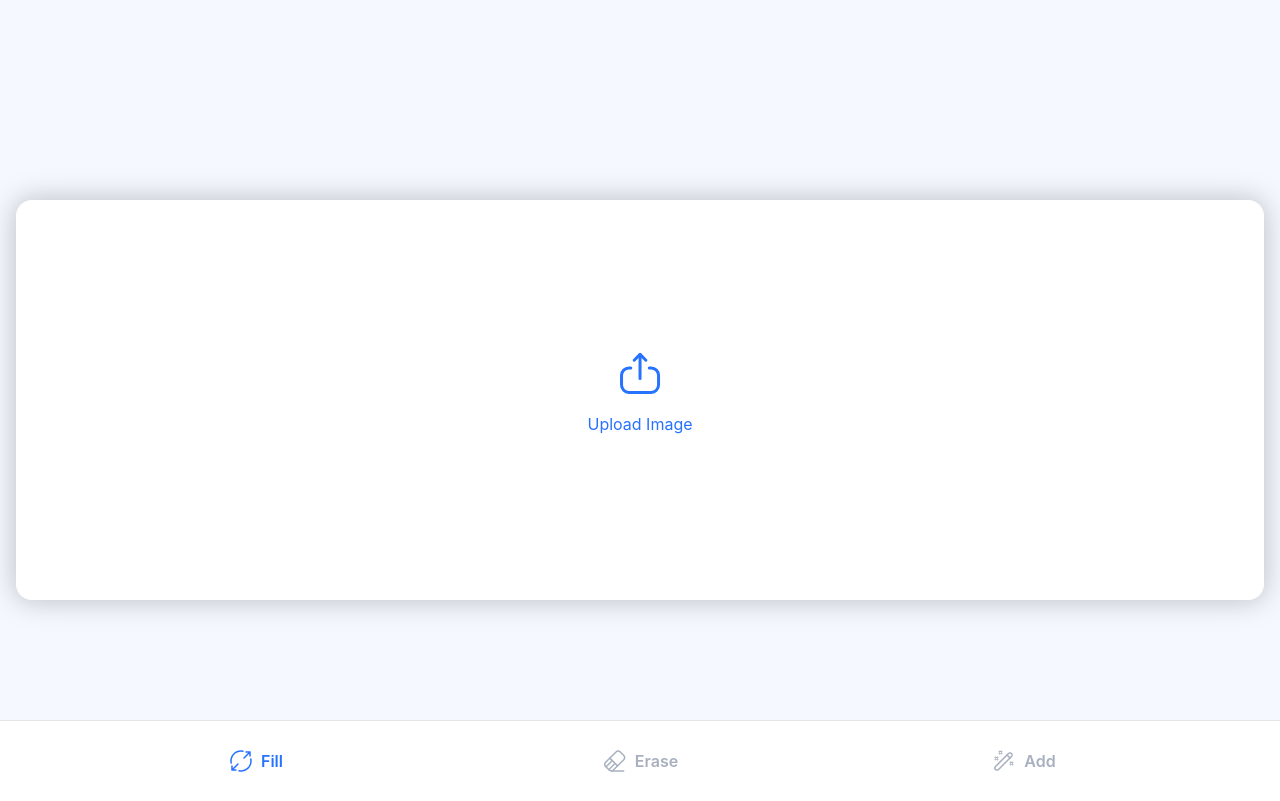
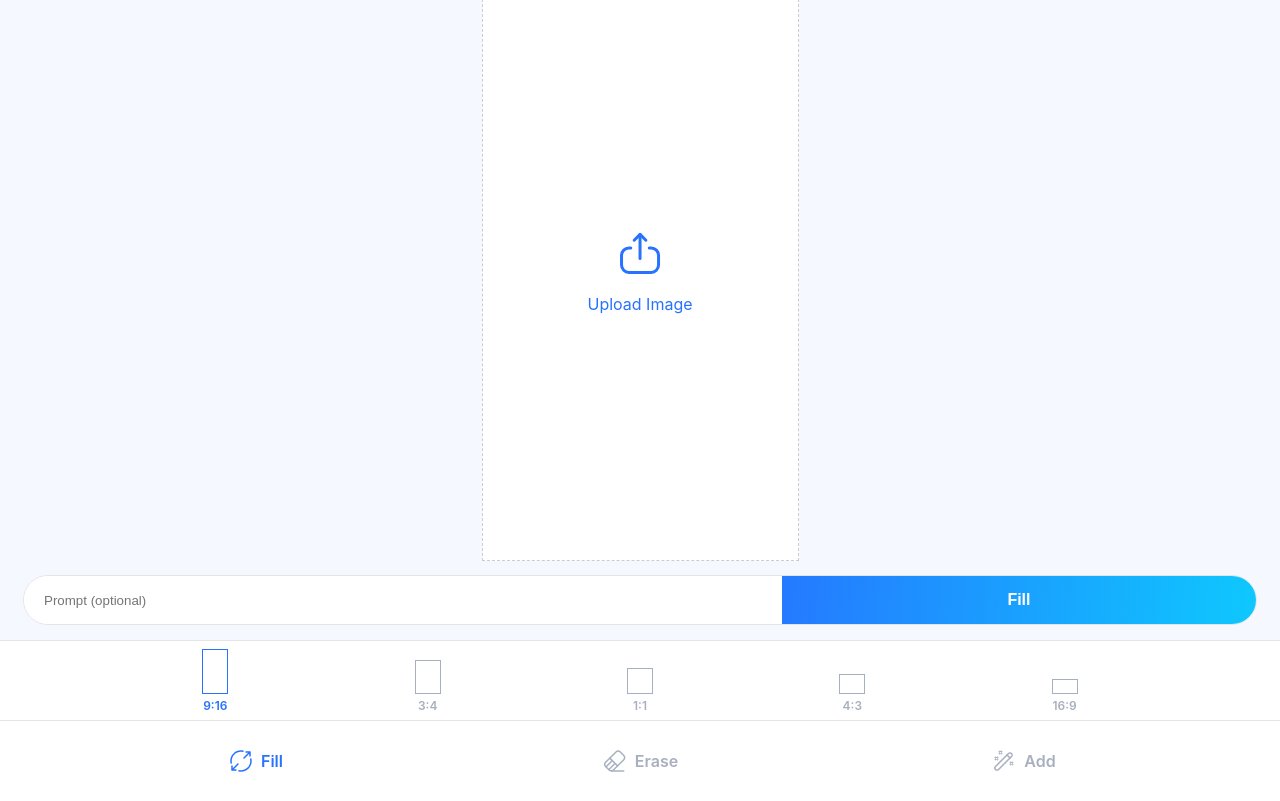
Before and after one commit to mustafaalfredji/imagecanvas, a React (Create React App) app: page / in a window 1280 px wide. Built offline with nearby package versions, Linux system fonts and the light colour scheme.

Commit message:
Remove background and empty canvas management

```diff
--- a/src/Components/CanvasEmpty.js
+++ b/src/Components/CanvasEmpty.js
@@ -1,30 +1,88 @@
+
 import {ReactComponent as UploadIcon} from '../resources/upload.svg'
+import { useEffect } from 'react'
 
-const CanvasEmpty = ({ clickUpload }) => {
+const aspectRatioGenerator = (index) => {
+	if (index === 0) {
+		return {
+			width: 9,
+			height: 16,
+			ratio: '9/16',
+		}
+	}
+	if (index === 1) {
+		return {
+			width: 3,
+			height: 4,
+			ratio: '3/4',
+		}
+	}
+	if (index === 2) {
+		return {
+			width: 1,
+			height: 1,
+			ratio: '1/1',
+		}
+	}
+	if (index === 3) {
+		return {
+			width: 4,
+			height: 3,
+			ratio: '4/3',
+		}
+	}
+	if (index === 4) {
+		return {
+			width: 16,
+			height: 9,
+			ratio: '16/9',
+		}
+	}
+}
+
+const CanvasEmpty = ({ clickUpload, workingHeight, aspectRatio }) => {
+
+	const decideDimensions = () => {
+		const ratioInfo = aspectRatioGenerator(aspectRatio)
+		let width = (ratioInfo.width / ratioInfo.height) * workingHeight
+		let height = workingHeight
+
+		if (width > window.innerWidth) {
+			width = window.innerWidth
+			height = (ratioInfo.height / ratioInfo.width) * width
+		}
+
+		return {
+			width: width,
+			height: height,
+		}
+	}
+
 	return (
 		<div
 			style={{
-				padding: 16,
 				display: 'flex',
 				alignItems: 'center',
 				justifyContent: 'center',
-                height: window.innerHeight - 32,
+                height: workingHeight,
+				width: '100%',
 			}}
 		>
 			<div
 				onClick={clickUpload}
 				style={{
-					height: window.innerHeight / 2,
+					height: decideDimensions().height,
+					width: decideDimensions().width,
 					backgroundColor: '#fff',
 					color: '#2772FF',
 					cursor: 'pointer',
-                    width: '100%',
                     display: 'flex',
-                    borderRadius: 16,
+					aspectRatio: aspectRatioGenerator(aspectRatio).ratio,
 					flexDirection: 'column',
                     alignItems: 'center',
                     justifyContent: 'center',
-                    filter: 'drop-shadow(0px 0px 14px rgba(0, 0, 0, 0.25))'
+					border: '1px dashed #ccc',
+					transition: 'all 0.2s ease',
 				}}
 			>
 				<UploadIcon
--- a/src/Components/CanvasUI.js
+++ b/src/Components/CanvasUI.js
@@ -117,6 +117,12 @@ const CanvasUI = ({
             drawingComponentRef.current.exportCanvas();
         }
 
+        const handleEraseMode = (mode) => {
+            setEraseMode(mode)
+            if(mode === 'background') {
+                undo()
+            }
+        }
 	return (
 		<div>
 			{isLoading && (
@@ -149,23 +155,25 @@ const CanvasUI = ({
 						ref={drawingComponentRef}
 					/>
 				) : (
-					<CanvasEmpty clickUpload={clickUpload} />
+					<CanvasEmpty
+                        clickUpload={clickUpload}
+                        aspectRatio={aspectRatio}
+                        workingHeight={workingAreaHeight - 160}
+                    />
 				)}
 			</div>
 			{currentTool === 'fill' && (
 				<div>
 					<div style={{ height: 80 }}>
-						{image ? (
                         <PromptBox
                             generate={fillGenerate}
                             textPrompt={textPrompt}
                             setTextPrompt={setTextPrompt}
                         />
-						) : null}
 					</div>
 					<div style={{ height: 80 }}>
 						<FillControls
-							isVisible={image ? true : false}
+							isVisible={true}
 							currentCanvas={aspectRatio}
 							setCurrentCanvas={setAspectRatio}
 						/>
@@ -177,7 +185,9 @@ const CanvasUI = ({
 					<div style={{ height: 80 }}>
                         <RemoveButton
                             runRemove={runRemove}
-                            canRemove={history.length > 0}
+                            isRemoveBG={eraseMode === 'background'}
+                            canRemove={history.length > 0 || eraseMode === 'background'}
+                            isVisible={image ? true : false}
                         />
                     </div>
 					<div style={{ height: 80 }}>
@@ -186,7 +196,7 @@ const CanvasUI = ({
 							undo={undo}
                             hasUndo={history.length > 0}
 							eraseMode={eraseMode}
-							setEraseMode={setEraseMode}
+							setEraseMode={handleEraseMode}
 						/>
 					</div>
 				</div>
--- a/src/Components/PromptBox.js
+++ b/src/Components/PromptBox.js
@@ -13,14 +13,14 @@ const styles = {
         justifyContent: 'center',
         width: 'calc(100% - 48px)',
         border: '1px solid #E5E5E5',
-        borderRadius: '10px',
+        borderRadius: '40px',
         overflow: 'hidden',
         height: 48,
     },
     input: {
         width: '100%',
-        borderTopLeftRadius: '10px',
-        borderBottomLeftRadius: '10px',
+        borderTopLeftRadius: '20px',
+        borderBottomLeftRadius: '20px',
         paddingLeft: '20px',
         border: 'none',
     },
--- a/src/Components/RemoveButton.js
+++ b/src/Components/RemoveButton.js
@@ -1,12 +1,43 @@
-const RemoveButton  = ({runRemove, canRemove}) => {
+const styles = {
+    buttonWrapper: {
+        display: 'flex',
+        justifyContent: 'center',
+        alignItems: 'center',
+        width: '100%',
+        height: 80
+    },
+    button: {
+        height: 44,
+        background: 'linear-gradient(275.12deg, #04ECFD -46.59%, #2772FF 109.3%)',
+        color: '#fff',
+        borderRadius: 32,
+        display: 'flex',
+        justifyContent: 'center',
+        alignItems: 'center',
+        fontSize: 16,
+        fontWeight: 600,
+    },
+}
+
+const RemoveButton  = ({runRemove, canRemove, isRemoveBG, runRemoveBackground, isVisible}) => {
+    if(!isVisible) {
+        return null
+    }
+
     return (
-        <div>
-            <button
-                onClick={runRemove}
-                disabled={!canRemove}
+        <div style={styles.buttonWrapper}>
+            <div
+                style={{
+                    ...styles.button,
+                    opacity: canRemove ? 1 : 0.3,
+                    width: isRemoveBG ? 200 : 120,
+                    transition: 'all 0.2s ease',
+                    whiteSpace: 'nowrap',
+                }}
+                onClick={isRemoveBG ? runRemoveBackground : runRemove}
             >
-                Remove
-            </button>
+                {isRemoveBG ? 'Remove Background' : 'Remove'}
+            </div>
         </div>
     )
 }
```
Lines whose indentation alone changed are shown as unchanged.
